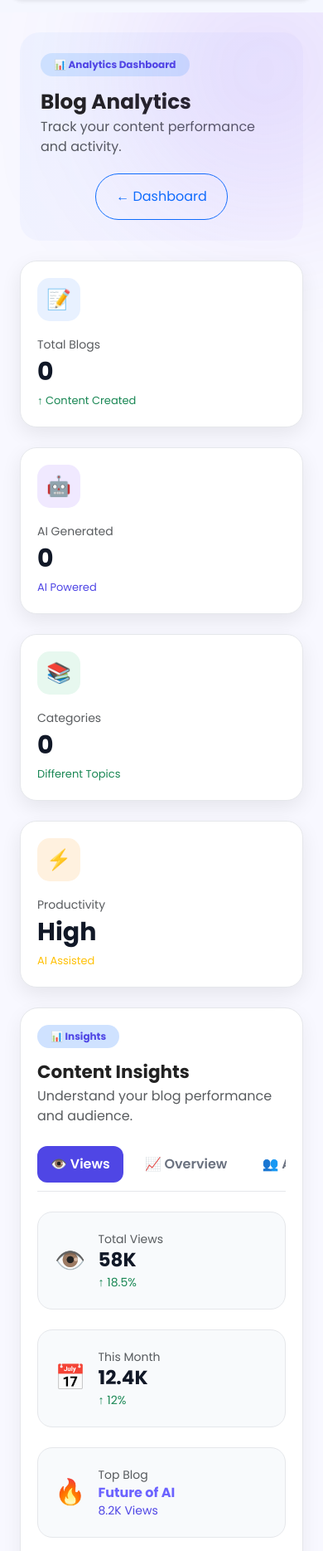
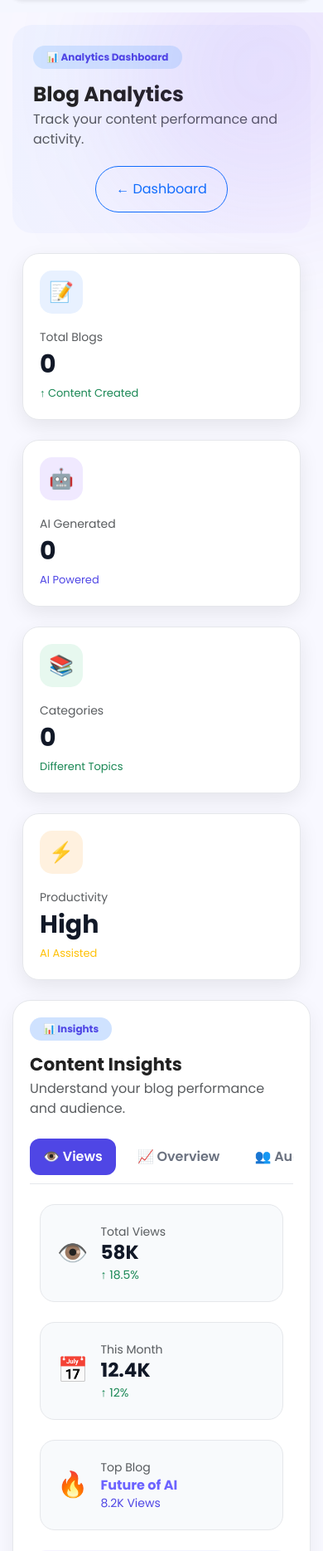
Before and after one commit to Snehal0227/AI-Blog-Generator, a Flask app: page /analytics in a window 390 px wide. Shown: the part 92-1961 px from the top of the page at 83% size. Run offline with Flask 3, Linux system fonts and the light colour scheme.

Commit message:
Prepare Project for deployment

```diff
--- a/templates/analytics.html
+++ b/templates/analytics.html
@@ -4,7 +4,37 @@
 
 {% block content %}
 
-<div class="main w-100 p-4">
+<style>
+    .main {
+        width: 100%;
+        margin-left: 0 !important;
+        padding: 24px !important;
+        box-sizing: border-box;
+    }
+
+    .analytics-panel {
+        width: 100%;
+        box-sizing: border-box;
+    }
+
+    .analytics-card {
+        width: 100%;
+        box-sizing: border-box;
+    }
+
+    .row {
+        margin-left: 0;
+        margin-right: 0;
+    }
+
+    @media (max-width: 991px) {
+        .main {
+            padding: 15px !important;
+        }
+    }
+</style>
+
+<div class="main p-4">
 
     <!-- Header -->
     <div class="analytics-header mb-4 d-flex justify-content-between align-items-center">
@@ -428,19 +458,17 @@
 
     </div>
 
-
     <!-- Main Analytics -->
     <div class="row g-4">
 
         <!-- Category Performance -->
-        <div class="col-lg-8">
+        <div class="col-lg-8 col-md-12">
 
             <div class="analytics-panel">
 
                 <div class="d-flex justify-content-between align-items-center mb-4">
 
                     <div>
-
                         <h4 class="fw-bold mb-1">
                             📈 Blog Performance
                         </h4>
@@ -448,7 +476,6 @@
                         <p class="text-muted mb-0">
                             Blogs created by category
                         </p>
-
                     </div>
 
                     <span class="badge bg-primary-subtle text-primary">
@@ -456,7 +483,6 @@
                     </span>
 
                 </div>
-
 
                 {% if category_data %}
 
@@ -477,8 +503,10 @@
                     </div>
 
                     <div class="progress" style="height:8px;">
+
                         <div class="progress-bar bg-primary rounded-pill" data-width="{{ [count * 10, 100] | min }}">
                         </div>
+
                     </div>
 
                 </div>
@@ -515,7 +543,7 @@
 
 
         <!-- AI Insights -->
-        <div class="col-lg-4">
+        <div class="col-lg-4 col-md-12">
 
             <div class="analytics-panel h-100">
 
@@ -537,7 +565,6 @@
 
                 <hr>
 
-
                 <div class="insight-item">
 
                     <span>📝</span>
@@ -552,7 +579,6 @@
 
                 </div>
 
-
                 <div class="insight-item">
 
                     <span>🤖</span>
@@ -566,7 +592,6 @@
                     </div>
 
                 </div>
-
 
                 <div class="insight-item">
 
@@ -587,7 +612,6 @@
         </div>
 
     </div>
-
 
     <!-- Audience Overview -->
     <div class="analytics-panel mt-4">
@@ -1155,4 +1179,36 @@
     });
 </script>
 
+<style>
+    .main {
+        width: 100% !important;
+        max-width: 100% !important;
+        margin: 0 !important;
+        padding: 24px !important;
+        box-sizing: border-box;
+        overflow-x: hidden;
+    }
+
+    .main .row {
+        margin-left: 0 !important;
+        margin-right: 0 !important;
+    }
+
+    .analytics-panel {
+        width: 100%;
+        box-sizing: border-box;
+    }
+
+    .analytics-panel .col-lg-8,
+    .analytics-panel .col-lg-4 {
+        min-width: 0;
+    }
+
+    @media (max-width: 991px) {
+        .main {
+            padding: 15px !important;
+        }
+    }
+</style>
+
 {% endblock %}
```
